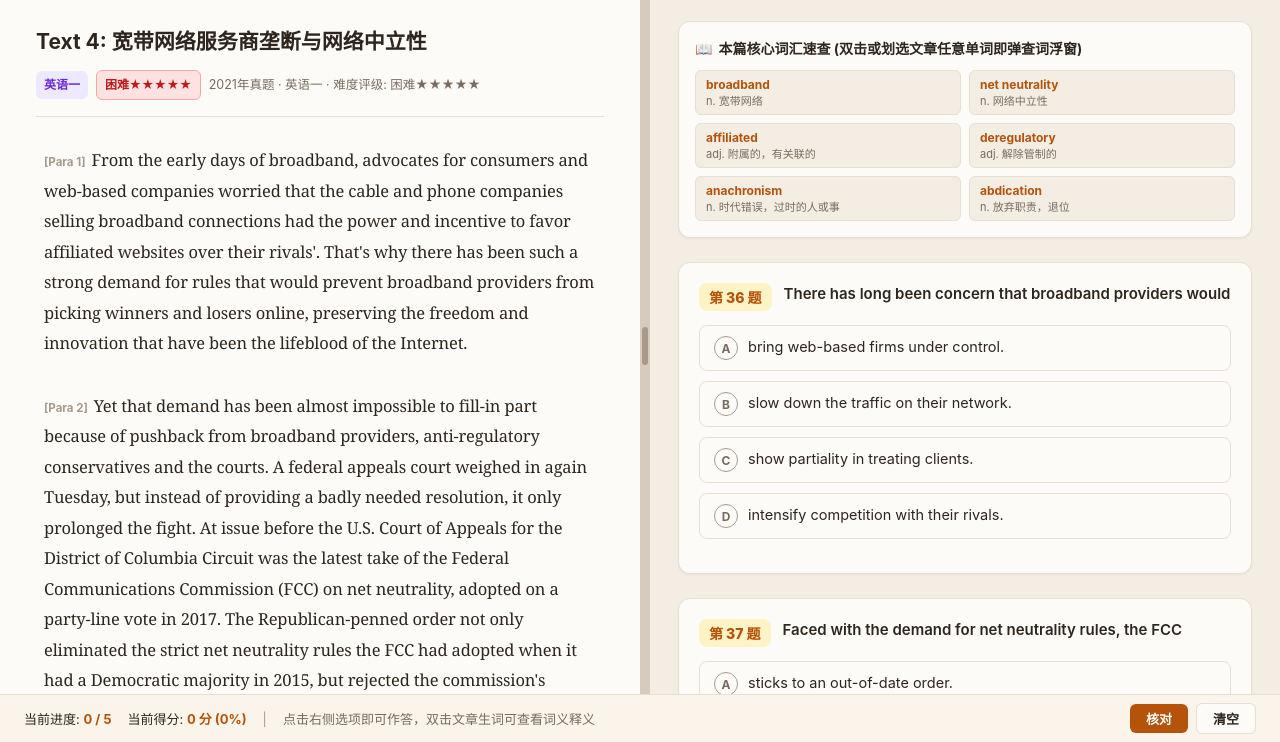
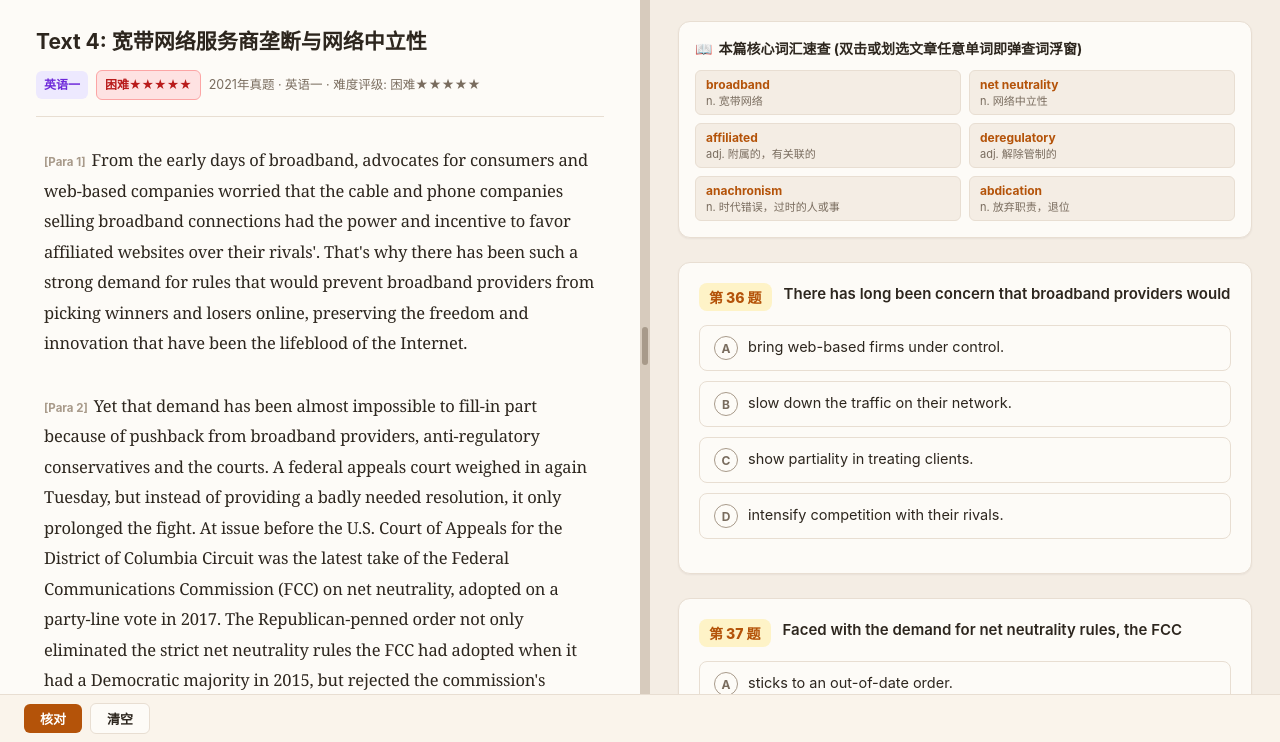
Before and after one commit to mintonight/kaoyan-english-n-in-one, a plain HTML site: page reading.html in a window 1280 px wide. Shown: the part 58-800 px from the top of the page. Drawn offline with Linux system fonts and the light colour scheme.

Commit message:
底部状态栏只保留核对/清空两个按钮，删除进度与提示文字

```diff
--- a/reading.html
+++ b/reading.html
@@ -1065,12 +1065,6 @@ header {
 
 <!-- Bottom Status Bar -->
 <div class="bottom-bar">
-  <div class="score-stats">
-    <span>当前进度: <span id="stat-progress" class="score-num">0 / 5</span></span>
-    <span>当前得分: <span id="stat-score" class="score-num">0 分 (0%)</span></span>
-    <span style="color:var(--text-light);">|</span>
-    <span id="stat-hint" style="color:var(--text-muted);">点击右侧选项即可作答，双击文章生词可查看词义释义</span>
-  </div>
   <div class="bottom-actions">
     <button id="btn-check-all" class="btn-nav" style="background:var(--accent-color); color:#fff; border:none; padding:5px 16px;">核对</button>
     <button id="btn-reset-answers" class="btn-nav" style="padding:5px 16px;">清空</button>
@@ -1437,9 +1431,6 @@ function updateStats() {
     }
   });
 
-  statProgress.textContent = `${answeredCount} / ${item.questions.length}`;
-  const pct = Math.round((correctCount / item.questions.length) * 100);
-  statScore.textContent = `${correctCount * 2} 分 (${pct}%)`;
 }
 
 // Scroll right pane to question
```
Also changed, not shown: 考研英语历年巅峰难度阅读研习系统.html (+0 -9 lines).
